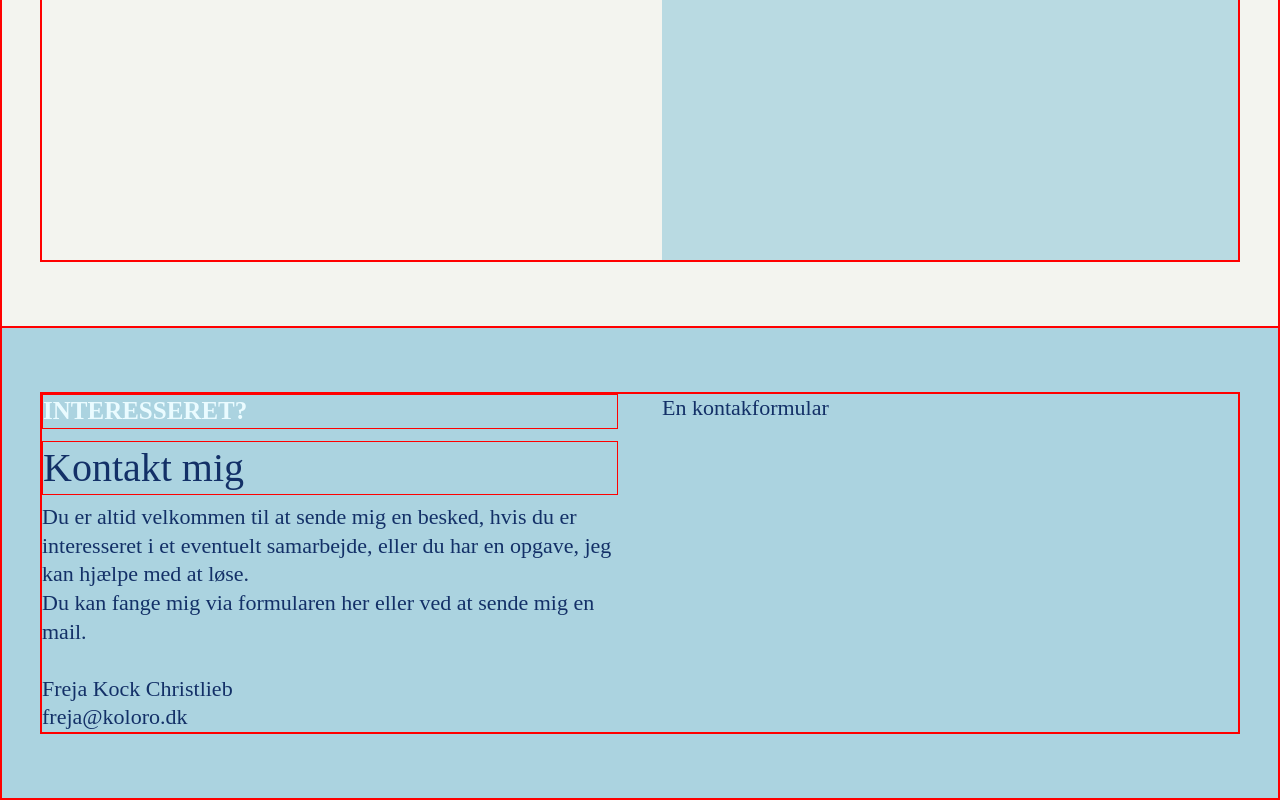
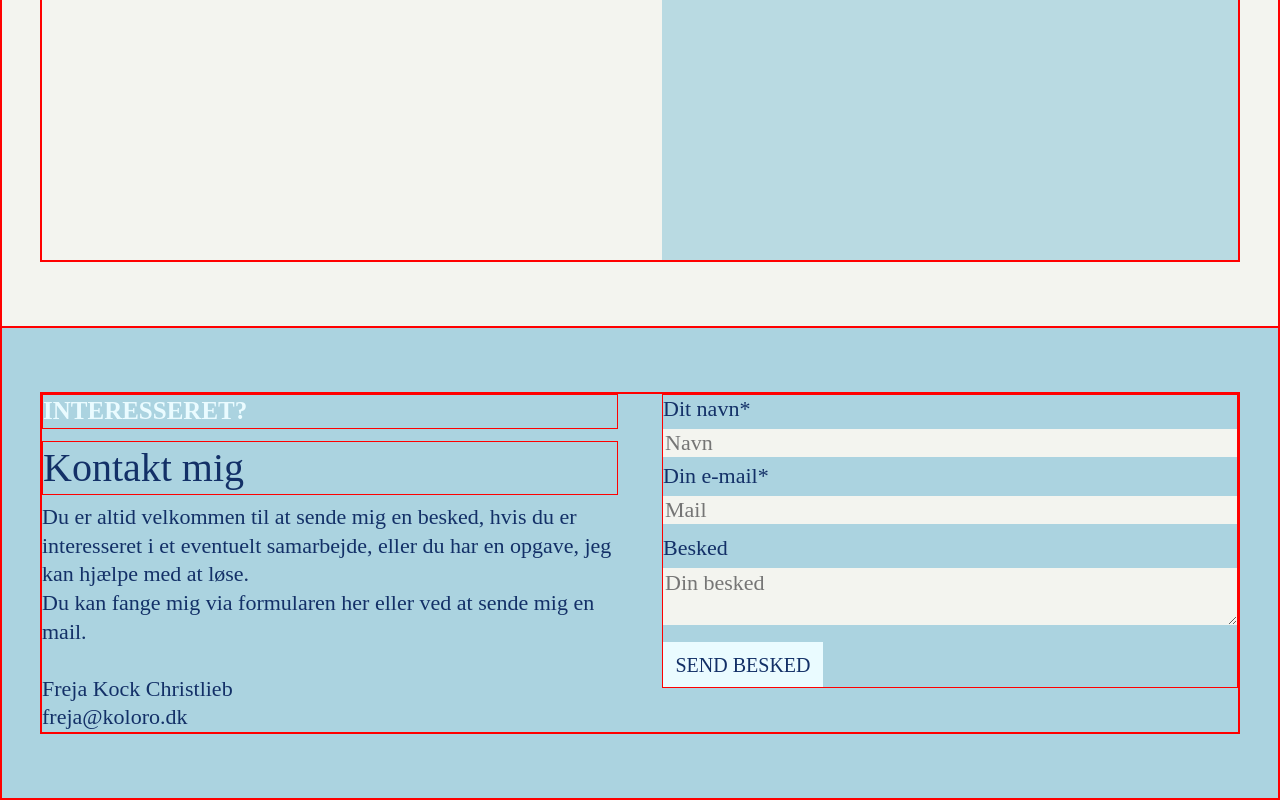
Before and after one commit to frejakock/christlieb-creative, a plain HTML site: page index.html in a window 1280 px wide. Shown: the part 1978-2778 px from the top of the page. Drawn offline with Linux system fonts and the light colour scheme; a web font is replaced by a local one.

Commit message:
Add files via upload

```diff
--- a/index.html
+++ b/index.html
@@ -51,11 +51,9 @@
             <div class="split centered">
                 <div class="category">
                     <img src="images/400x320.jpg" alt="">
-
-                        <h4 class="category-link">
-                            <a href="video.html">Videoproduktion</a>
-                        </h4>
-
+                    <div>
+                        <h4><a href="video.html">Videoproduktion</a></h4>
+                    </div>
                 </div>
 
                 <div class="category">
@@ -89,6 +87,7 @@
                         </div>
                     <p>Mit navn er Freja Christlieb og jeg er en 22-årig multimediedesign-studerende. Jeg har altid været fascineret af det visuelle og at fange smukke, stemningsfyldte motiver med et kamera. Det har der været rig mulighed for i den smukke natur på Ærø, hvor jeg er opvokset.
                     Nu brænder jeg for at hjælpe små og mindre virksomheder med foto, video og grafisk opsætning.</p> <p> <br> Skal jeg hjælpe dig og din virksomhed?</p>
+                    <button class="kontakt-knap">Kontakt mig</button>
                 </div>
             </div>
         </div>
@@ -126,7 +125,19 @@
                     <p>freja@koloro.dk</p>
                 </div>
                 <div>
-                    <p> En kontakformular</p>
+                    <form class="form">
+                        <p>Dit navn*</p>
+                        <input class="navn" type="text" name="navn" placeholder="Navn">
+                        <br>
+                        <p>Din e-mail*</p>
+                        <input class="mail" type="text" name="mail" placeholder="Mail">
+                        <br>
+                        <p>Besked</p>
+                        <textarea class="besked" type="message" name="besked" placeholder="Din besked"></textarea>
+                        <br>
+                        <input class="send" type="submit" name="send" value="send besked">
+
+                    </form>
                 </div>
             </div>
         </div>
--- a/main.css
+++ b/main.css
@@ -152,6 +152,7 @@ nav a:hover {
     display: block;
 }
 
+
 @media screen and (min-width: 970px) {
     .nav-toggle-label {
         display: none;
@@ -223,6 +224,7 @@ nav a:hover {
         transform: scale(1,1);
     }
 }
+
 
 .dropdown .dropbtn {
     border: none;
@@ -316,13 +318,9 @@ h5 {
 }
 
 .category {
+    display: block;
     text-align: center;
     border: 1px solid red;
-}
-
-.category-link {
-    position: relative;
-    bottom: 100px;
 }
 
 /* .category-link {
@@ -431,3 +429,91 @@ img {
 html,body {
     margin: 0;
 }
+
+.form {
+    width: 100%;
+    border: 1px solid red;
+}
+
+.navn {
+    font-family: futura-pt;
+    font-weight: 300;
+    font-size: 1.375rem;
+    line-height: 1.2;
+    text-align: left;
+    width: 100%;
+    /* max-width: 600px; */
+    margin-top: 5px;
+    margin-bottom: 5px;
+    border: 3px solid var(--clr-neutral-300);
+    background-color:var(--clr-neutral-100);
+}
+
+.mail {
+    font-family: futura-pt;
+    font-weight: 300;
+    font-size: 1.375rem;
+    line-height: 1.2;
+    text-align: left;
+    width: 100%;
+    /* max-width: 600px; */
+    margin-top: 5px;
+    margin-bottom: 10px;
+    border: 3px solid var(--clr-neutral-300);
+    background-color:var(--clr-neutral-100);
+}
+
+.besked {
+    font-family: futura-pt;
+    font-weight: 300;
+    font-size: 1.375rem;
+    line-height: 1.2;
+    text-align: left;
+    width: 100%;
+    /* max-width: 600px; */
+    margin-top: 5px;
+    border: 3px solid var(--clr-neutral-300);
+    background-color:var(--clr-neutral-100);
+}
+
+.send {
+    font-family: futura-pt;
+    font-weight: 300;
+    font-size: 1.25rem;
+    text-transform: uppercase;
+    line-height: 1.2;
+    text-align: center;
+    display: inline;
+    color: var(--clr-primary-900);
+    margin-top: 10px;
+    background-color: var(--clr-primary-200);
+    border: 3px solid var(--clr-primary-200);
+    height: 45px;
+    width: 160px;
+}
+
+.send:hover {
+    border: 1px solid var(--clr-primary-900);
+    font-weight: bolder;
+}
+
+.kontakt-knap {
+    font-family: futura-pt;
+    font-weight: 300;
+    font-size: 1.25rem;
+    text-transform: uppercase;
+    line-height: 1.2;
+    text-align: center;
+    display: inline;
+    color: var(--clr-primary-900);
+    margin-top: 15px;
+    background-color: var(--clr-primary-200);
+    border: 3px solid var(--clr-primary-200);
+    height: 45px;
+    width: 160px;
+}
+
+.kontakt-knap:hover {
+    border: 1px solid var(--clr-primary-900);
+    font-weight: bolder;
+}
```
